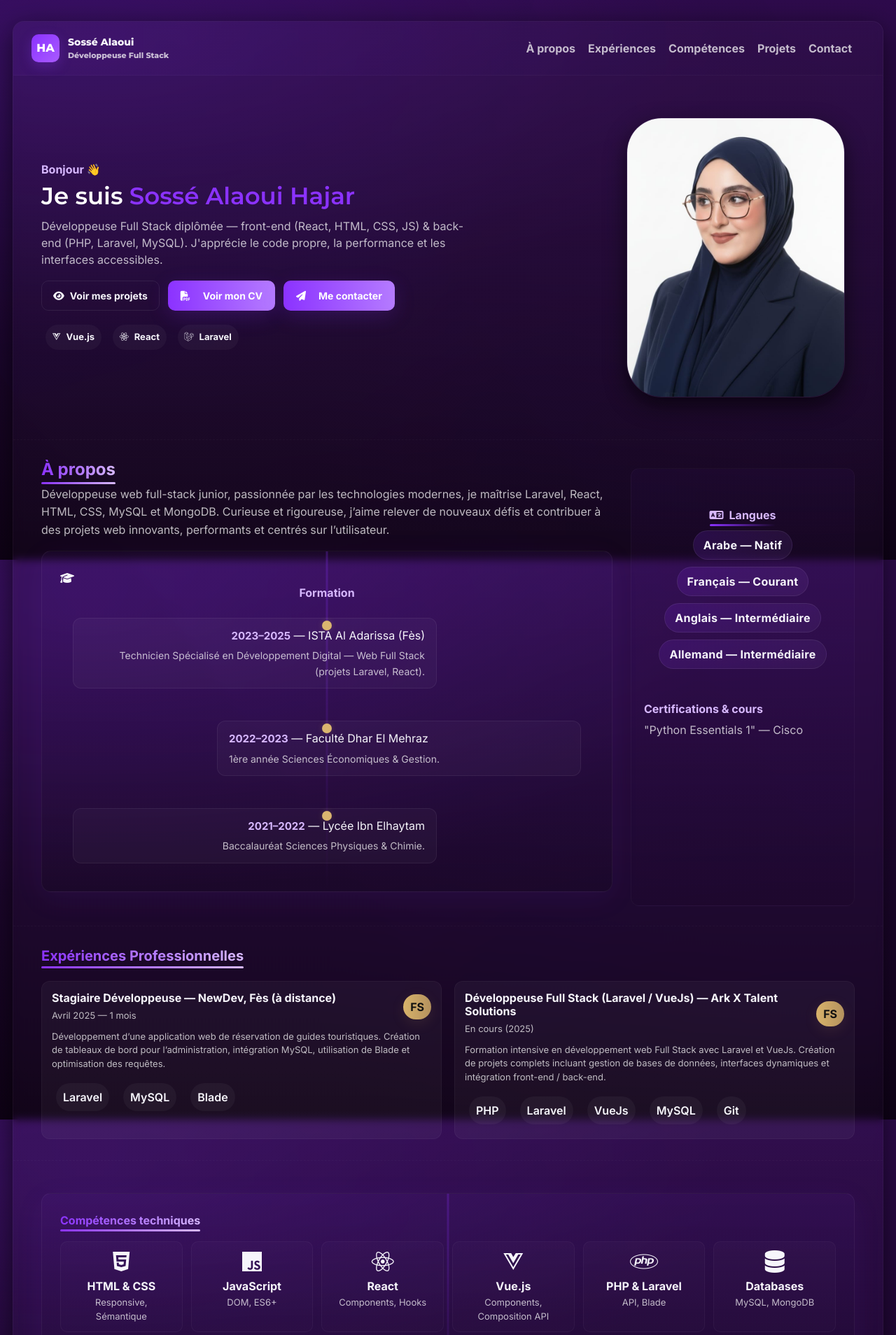
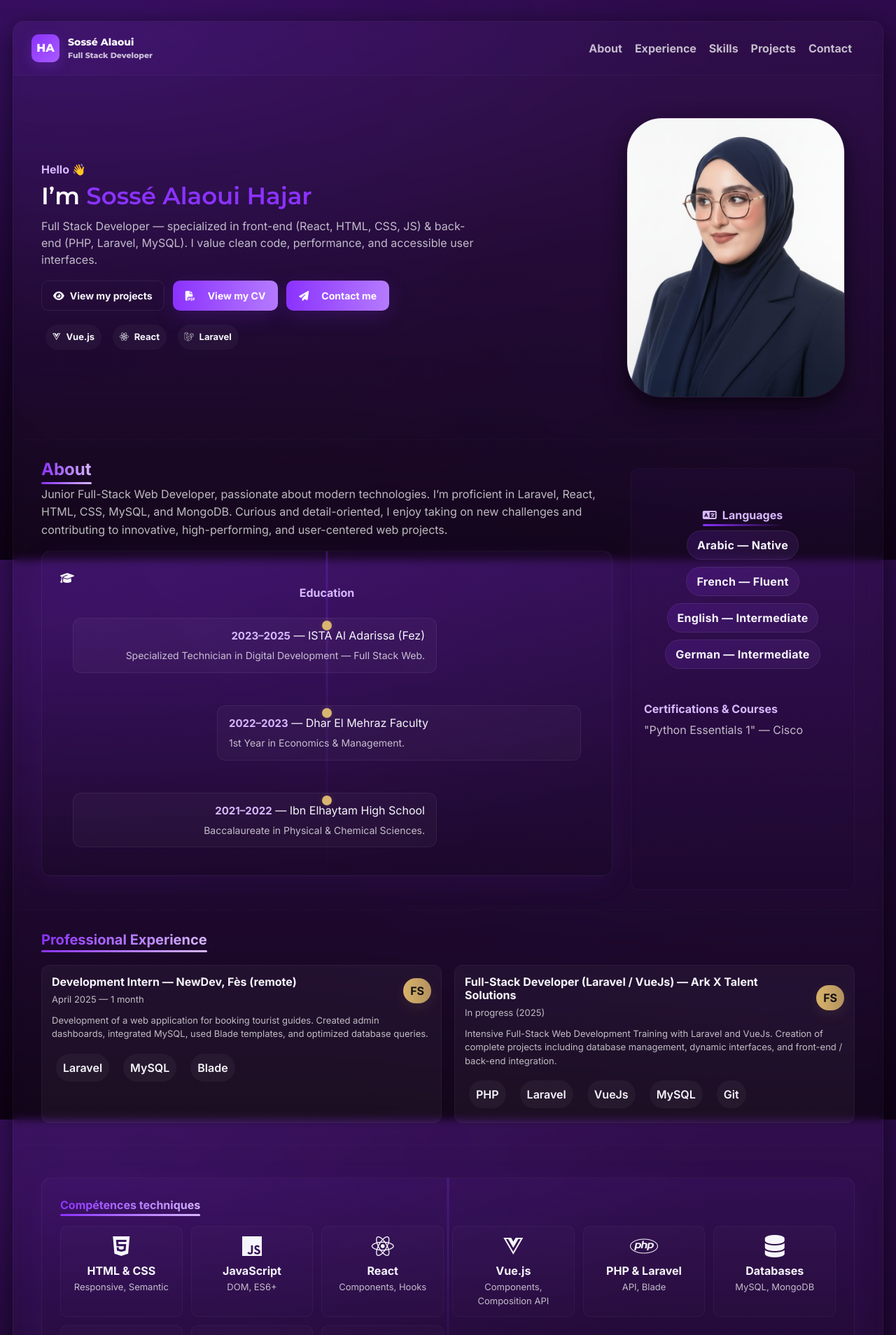
Before and after one commit to sossealaouihajar1-a11y/myportfolio, a plain HTML site: page index.html in a window 1280 px wide. Shown: the top 1908 px of the page at 70% size. Drawn offline with nearby package versions, Linux system fonts and the light colour scheme.

Commit message:
final  modification

```diff
--- a/index.html
+++ b/index.html
@@ -434,15 +434,15 @@
           <div class="dot">HA</div>
           <div>
             <div style="font-size:14px">Sossé Alaoui</div>
-            <div style="font-size:11px;color:var(--muted)">Développeuse Full Stack</div>
+            <div style="font-size:11px;color:var(--muted)">Full Stack Developer</div>
           </div>
         </div>
 
         <div class="nav-links d-none d-md-flex">
-          <a href="#about">À propos</a>
-          <a href="#experiences">Expériences</a>
-          <a href="#competences">Compétences</a>
-          <a href="#projects">Projets</a>
+          <a href="#about">About</a>
+          <a href="#experiences">Experience</a>
+          <a href="#competences">Skills</a>
+          <a href="#projects">Projects</a>
           <a href="#contact">Contact</a>
         </div>
       </div>
@@ -450,17 +450,17 @@
       <!-- hero -->
       <section class="hero animate-on-scroll" id="hero" data-aos>
         <div class="hero-left">
-          <div class="hi">Bonjour 👋</div>
-          <h1 class="title">Je suis <span style="color:var(--accent)">Sossé Alaoui Hajar</span></h1>
-          <p class="subtitle">Développeuse Full Stack diplômée — front-end (React, HTML, CSS, JS) & back-end (PHP, Laravel, MySQL). J'apprécie le code propre, la performance et les interfaces accessibles.</p>
+          <div class="hi">Hello 👋</div>
+          <h1 class="title">I’m <span style="color:var(--accent)">Sossé Alaoui Hajar</span></h1>
+          <p class="subtitle">Full Stack Developer — specialized in front-end (React, HTML, CSS, JS) & back-end (PHP, Laravel, MySQL). I value clean code, performance, and accessible user interfaces.</p>
 
           <div class="hero-actions">
 
-            <a href="#projects" class="btn-outline btn btn-sm"><i class="fa fa-eye me-2"></i>Voir mes projets</a>
+            <a href="#projects" class="btn-outline btn btn-sm"><i class="fa fa-eye me-2"></i>View my projects</a>
              <div >
-                <button onclick="window.open('CV.pdf','_blank')" class="btn-accent btn btn-sm "><i class="fa fa-file-pdf me-2"></i>Voir mon CV</button>
+                <button onclick="window.open('CV.pdf','_blank')" class="btn-accent btn btn-sm "><i class="fa fa-file-pdf me-2"></i>View my CV</button>
               </div>
-            <a href="#contact" class="btn-accent btn btn-sm"><i class="fa fa-paper-plane me-2"></i>Me contacter</a>
+            <a href="#contact" class="btn-accent btn btn-sm"><i class="fa fa-paper-plane me-2"></i>Contact me</a>
 
 
           </div>
@@ -485,33 +485,34 @@
       <!-- about -->
       <section id="about" class="about-skills animate-on-scroll" data-aos>
         <div class="about">
-          <h4 class="animated-title">À propos</h4>
-          <p>Développeuse web full-stack junior, passionnée par les technologies modernes, je maîtrise Laravel, React, HTML, CSS, MySQL et MongoDB. Curieuse et rigoureuse, j’aime relever de nouveaux défis et contribuer à des projets web innovants, performants et centrés sur l’utilisateur.
+          <h4 class="animated-title">About</h4>
+          <p>Junior Full-Stack Web Developer, passionate about modern technologies. I’m proficient in Laravel, React, HTML, CSS, MySQL, and MongoDB.
+             Curious and detail-oriented, I enjoy taking on new challenges and contributing to innovative, high-performing, and user-centered web projects.
 
            <BR>
             <!-- Formation compacte -->
           <div class="timeline-section mt-3" id="formations">
             <i class="fa-solid fa-graduation-cap" aria-hidden="true"></i>
-            <h6 style="text-align:center; color:var(--accent-2); font-weight:800; margin-bottom:12px">Formation</h6>
+            <h6 style="text-align:center; color:var(--accent-2); font-weight:800; margin-bottom:12px">Education</h6>
 
             <div class="timeline-item">
               <div class="timeline-content">
-                <strong>2023–2025</strong> — ISTA Al Adarissa (Fès)
-                <p>Technicien Spécialisé en Développement Digital — Web Full Stack (projets Laravel, React).</p>
+                <strong>2023–2025</strong> — ISTA Al Adarissa (Fez)
+                <p>Specialized Technician in Digital Development — Full Stack Web.</p>
               </div>
             </div>
 
             <div class="timeline-item">
               <div class="timeline-content">
-                <strong>2022–2023</strong> — Faculté Dhar El Mehraz
-                <p>1ère année Sciences Économiques & Gestion.</p>
+                <strong>2022–2023</strong> — Dhar El Mehraz Faculty
+                <p>1st Year in Economics & Management.</p>
               </div>
             </div>
 
             <div class="timeline-item">
               <div class="timeline-content">
-                <strong>2021–2022</strong> — Lycée Ibn Elhaytam
-                <p>Baccalauréat Sciences Physiques & Chimie.</p>
+                <strong>2021–2022</strong> — Ibn Elhaytam High School
+                <p>Baccalaureate in Physical & Chemical Sciences.</p>
               </div>
             </div>
           </div>
@@ -519,19 +520,19 @@
 
         <aside class="skills" style="margin-top:12px">
           <div class="langues-container mt-3">
-            <h6><i class="fa-solid fa-language me-2 mt-4"></i>Langues</h6>
+            <h6><i class="fa-solid fa-language me-2 mt-4"></i>Languages</h6>
             <div class="langues-list">
-              <span class="langue-pill">Arabe — Natif</span>
-              <span class="langue-pill">Français — Courant</span>
-              <span class="langue-pill">Anglais — Intermédiaire</span>
-              <span class="langue-pill">Allemand — Intermédiaire</span>
+              <span class="langue-pill">Arabic — Native</span>
+              <span class="langue-pill">French — Fluent</span>
+              <span class="langue-pill">English — Intermediate</span>
+              <span class="langue-pill">German — Intermediate</span>
             </div>
           </div>
 
              <br><br>
 
           <div class="certificats" style="width:320px; min-width:260px">
-              <h6 style="color:var(--accent-2); font-weight:800">Certifications & cours</h6>
+              <h6 style="color:var(--accent-2); font-weight:800">Certifications & Courses</h6>
               <span style="margin-top:20px ; color:var(--muted);">
                  "Python Essentials 1" — Cisco
               </span>
@@ -543,7 +544,7 @@
 
   <!-- EXPERIENCES (nouvelle section harmonisée) -->
 <section id="experiences" class="projects animate-on-scroll" data-aos>
-  <h5 style="font-weight:800; color:var(--accent-2)" class="animated-title">Expériences Professionnelles</h5>
+  <h5 style="font-weight:800; color:var(--accent-2)" class="animated-title">Professional Experience</h5>
 
   <div class="projects-grid mt-3">
     <!-- item 1 -->
@@ -551,15 +552,15 @@
       <div style="padding:14px">
         <div style="display:flex; justify-content:space-between; align-items:center; gap:10px;">
           <div>
-            <h6 style="margin-bottom:6px">Stagiaire Développeuse — NewDev, Fès (à distance)</h6>
-            <div class="small-muted"> Avril 2025 — 1 mois</div>
+            <h6 style="margin-bottom:6px">Development Intern — NewDev, Fès (remote)</h6>
+            <div class="small-muted"> April 2025 — 1 month</div>
           </div>
           <div class="label-gold">FS</div>
         </div>
 
         <p style="margin-top:10px; color:var(--muted)">
-          Développement d’une application web de réservation de guides touristiques.
-          Création de tableaux de bord pour l’administration, intégration MySQL, utilisation de Blade et optimisation des requêtes.
+Development of a web application for booking tourist guides.
+Created admin dashboards, integrated MySQL, used Blade templates, and optimized database queries.
         </p>
 
         <div style="margin-top:12px; display:flex; gap:8px; flex-wrap:wrap;">
@@ -575,15 +576,15 @@
       <div style="padding:14px">
         <div style="display:flex; justify-content:space-between; align-items:center; gap:10px;">
           <div>
-            <h6 style="margin-bottom:6px"> Développeuse Full Stack (Laravel / VueJs) — Ark X Talent Solutions</h6>
-            <div class="small-muted">En cours (2025)</div>
+            <h6 style="margin-bottom:6px">Full-Stack Developer (Laravel / VueJs) — Ark X Talent Solutions</h6>
+            <div class="small-muted">In progress (2025)</div>
           </div>
           <div class="label-gold">FS</div>
         </div>
 
         <p style="margin-top:10px; color:var(--muted)">
-          Formation intensive en développement web Full Stack avec Laravel et VueJs.
-          Création de projets complets incluant gestion de bases de données, interfaces dynamiques et intégration front-end / back-end.
+         Intensive Full-Stack Web Development Training with Laravel and VueJs.
+Creation of complete projects including database management, dynamic interfaces, and front-end / back-end integration.
         </p>
 
         <div style="margin-top:12px; display:flex; gap:8px; flex-wrap:wrap;">
@@ -611,7 +612,7 @@
                   <div class="competence-card">
                     <i class="fa-brands fa-html5 fa-2x" aria-hidden="true"></i>
                     <h6>HTML & CSS</h6>
-                    <p>Responsive, Sémantique</p>
+                    <p>Responsive, Semantic</p>
                   </div>
                   <div class="competence-card">
                     <i class="fa-brands fa-js fa-2x" aria-hidden="true"></i>
@@ -651,7 +652,7 @@
                   <div class="competence-card">
                     <i class="fa-brands fa-git-alt fa-2x" aria-hidden="true"></i>
                     <h6>Git</h6>
-                    <p>Versionning & GitHub</p>
+                    <p>Versioning & GitHub</p>
                   </div>
               </div>
             </div>
@@ -662,31 +663,33 @@
 
       <!-- projects -->
       <section id="projects" class="projects animate-on-scroll" data-aos>
-        <h5 style="font-weight:800" class="animated-title">Projets</h5>
+        <h5 style="font-weight:800" class="animated-title">Projects</h5>
 
 
         <div class="projects-grid">
           <article class="project-card" data-aos>
           <a href="" ><img src="Capture d'écran 2025-10-11 123956.png" alt="Site de vente maquillage"></a>
             <div class="content">
-              <h6>Site de vente de maquillage</h6>
-              <p>Prototype responsive : gestion de produits et utilisateurs. Tech : PHP, MySQL, HTML, CSS.</p>
+              <h6>Makeup e-commerce website</h6>
+              <p>Responsive prototype: product and user management.
+Tech: PHP, MySQL, HTML, CSS.</p>
             </div>
           </article>
 
           <article class="project-card" data-aos>
             <a href="https://github.com/sossealaouihajar1-a11y/PFE.git" ><img src="home.png" alt="Réservation guides"></a>
             <div class="content">
-              <h6>Application de réservation de guides</h6>
-              <p>Plateforme de mise en relation guides / touristes : recherche, réservation, gestion de profils. Tech : Laravel, MySQL.</p>
+              <h6>Guide Booking Application</h6>
+              <p>Platform connecting guides and tourists: search, booking, and profile management.
+Tech: Laravel, MySQL.</p>
             </div>
           </article>
 
           <article class="project-card animate-on-scroll" data-aos>
             <img src="https://images.unsplash.com/photo-1504384308090-c894fdcc538d?auto=format&fit=crop&w=800&q=80" alt="Projet à venir">
             <div class="content">
-              <h6>Projet à venir</h6>
-              <p>En cours — détails à venir (captures & repo à ajouter).</p>
+              <h6>Upcoming Project</h6>
+              <p>In progress — details coming soon (screenshots & repo to be added).</p>
             </div>
           </article>
         </div>
@@ -701,10 +704,10 @@
 
     <!-- Carte infos -->
     <div class="form-card" style="flex:1;">
-      <h6 style="color:var(--accent-2); font-weight:800;">Restons en contact ✨</h6>
+      <h6 style="color:var(--accent-2); font-weight:800;">Stay connected✨</h6>
       <p style="color:var(--muted); margin-top:10px;">
-        Je suis ouverte aux opportunités de collaboration, de stage ou de projet freelance.
-        N’hésite pas à me contacter via mes coordonnées ci-dessous.
+I’m open to collaboration, internship, or freelance project opportunities.
+Feel free to contact me using the details below.
       </p>
 
       <div style="margin-top:16px; line-height:1.9;">
@@ -718,19 +721,19 @@
             +212 679 631 663
           </a>
         </p> -->
-        <p><i class="fa-solid fa-location-dot me-2" style="color:var(--accent);"></i> Fès, Maroc</p>
+        <p><i class="fa-solid fa-location-dot me-2" style="color:var(--accent);"></i> Fez, Morocco </p>
       </div>
     </div>
 
     <!-- Carte réseaux -->
     <div class="social-card">
-      <h6>Réseaux</h6>
+      <h6>Social Media</h6>
       <div class="social-icons">
         <a href="https://github.com/sossealaouihajar1-a11y" target="_blank"><i class="fab fa-github"></i></a>
         <a href="www.linkedin.com/in/hajar-alaoui-sossé" target="_blank"><i class="fab fa-linkedin-in"></i></a>
 
       </div>
-      <p class="small-muted" style="margin-top:12px;">Suivez-moi sur mes réseaux ✨</p>
+      <p class="small-muted" style="margin-top:12px;"> Follow me on my Social media ✨</p>
     </div>
 
   </div>
@@ -740,7 +743,7 @@
       <!-- footer -->
       <footer class="panel-footer animate-on-scroll" data-aos>
         <div style="font-weight:800">Sossé Alaoui Hajar</div>
-        <div class="small-muted" style="margin-top:6px">© 2025 — Portfolio personnel</div>
+        <div class="small-muted" style="margin-top:6px">© 2025 — Personal Portfolio</div>
         <div style="margin-top:10px">
           <a href="https://www.linkedin.com/in/hajar-alaoui-sossé" target="_blank" aria-label="LinkedIn de Hajar"><i class="fa-brands fa-linkedin fa-lg"></i></a>
           <a href="https://github.com/sossealaouihajar1-a11y" target="_blank" aria-label="GitHub de Hajar (à ajouter)"><i class="fa-brands fa-github fa-lg"></i></a>
```
